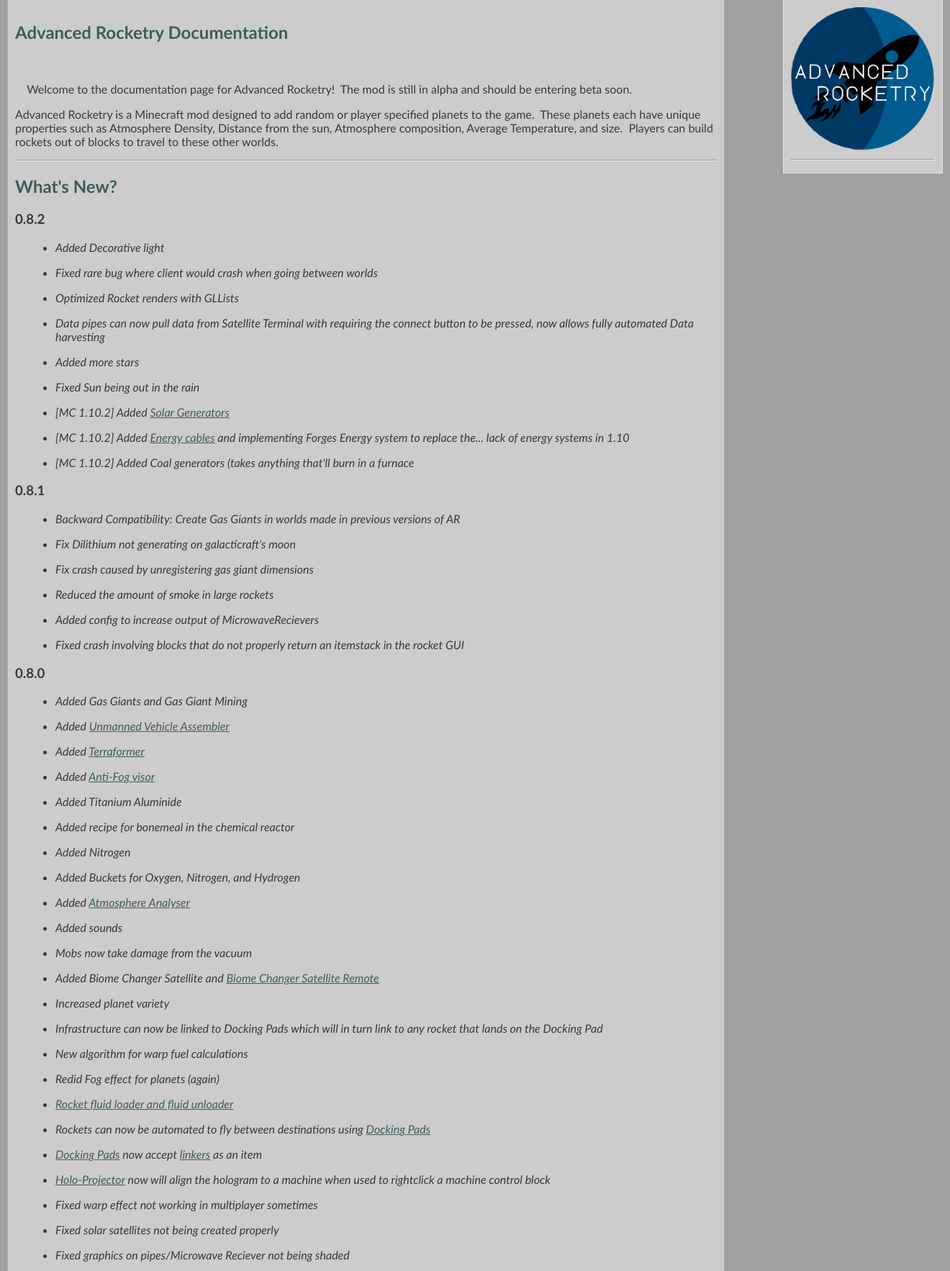
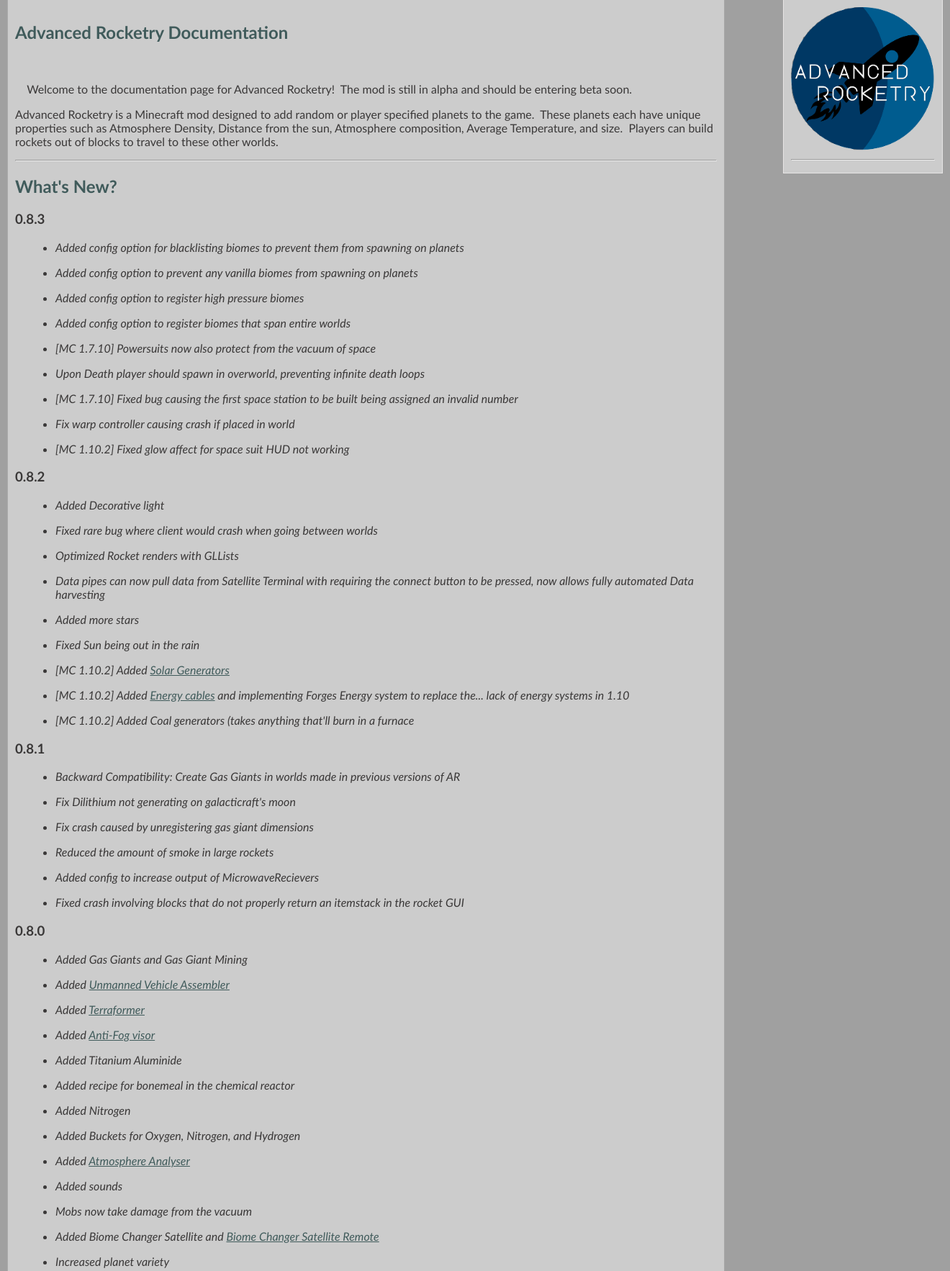
Before and after one commit to Advanced-Rocketry/AdvancedRocketryDoc, a PHP site: page / in a window 1320 px wide. Shown: the part 119-1885 px from the top of the page at 72% size. Run offline with PHP 8.4, Linux system fonts and the light colour scheme.

Commit message:
update changelog

```diff
--- a/AdvancedRocketry/index.php
+++ b/AdvancedRocketry/index.php
@@ -14,6 +14,18 @@
 </p>
 <hr>
 <h2>What\'s New?</h2>
+<h3>0.8.3</h3>
+<ul>
+<li>Added config option for blacklisting biomes to prevent them from spawning on planets</li>
+<li>Added config option to prevent any vanilla biomes from spawning on planets</li>
+<li>Added config option to register high pressure biomes</li>
+<li>Added config option to register biomes that span entire worlds</li>
+<li>[MC 1.7.10] Powersuits now also protect from the vacuum of space</li>
+<li>Upon Death player should spawn in overworld, preventing infinite death loops</li>
+<li>[MC 1.7.10] Fixed bug causing the first space station to be built being assigned an invalid number</li>
+<li>Fix warp controller causing crash if placed in world</li>
+<li>[MC 1.10.2] Fixed glow affect for space suit HUD not working</li>
+</ul>
 <h3>0.8.2</h3>
 <ul>
 <li>Added Decorative light</li>
```
